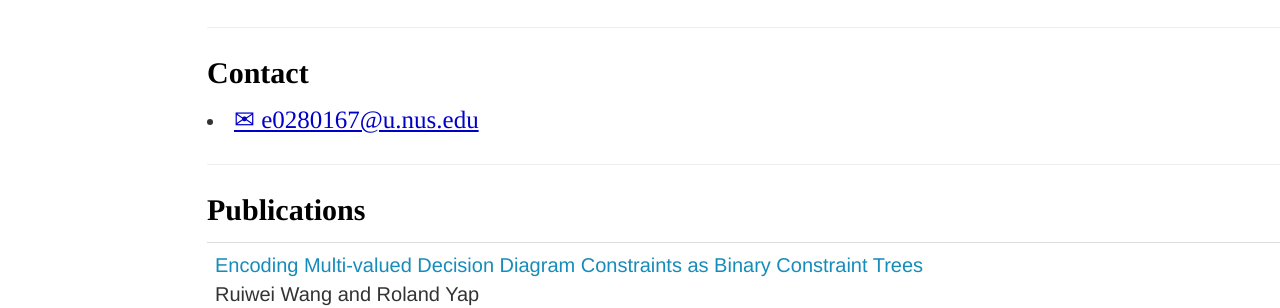
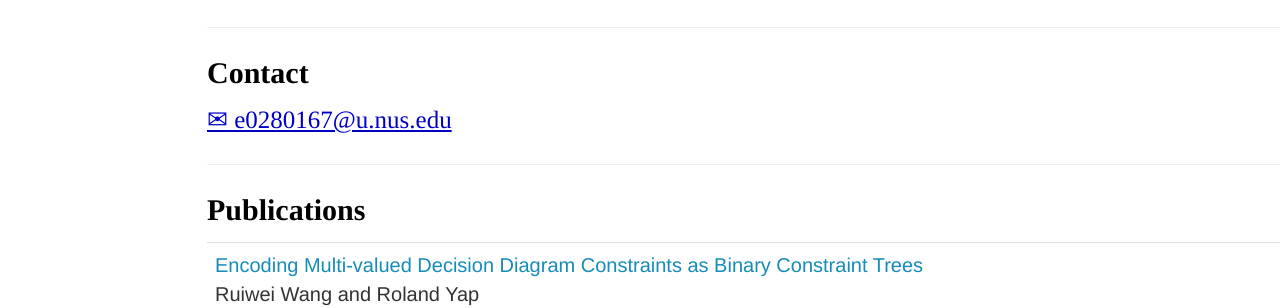
Before and after one commit to WangRuiwei/WangRuiwei.github.io, a Jekyll site: the page built from index.html, in a window 1280 px wide. Shown: the part 195-503 px from the top of the page. Built offline with Jekyll 4.4.1, drawn with Linux system fonts in a browser that asks for light colours.

Commit message:
Update index.html

```diff
--- a/index.html
+++ b/index.html
@@ -9,7 +9,7 @@
 <hr>
 
 <h2 style="margin: 0.0px 0.0px 15.4px 0.0px; line-height: 25.0px; font: 21.0px Times; color: #000000; -webkit-text-stroke: #000000"><span class="s1"><b>Contact</b></span></h2>
-<li><a href="mailto:e0280167@u.nus.edu"><span class="s2"> <span>&#9993;</span> e0280167@u.nus.edu</span></a></li>
+<a href="mailto:e0280167@u.nus.edu"><span class="s2"> <span>&#9993;</span> e0280167@u.nus.edu</span></a>
 
 <hr>
 
```
